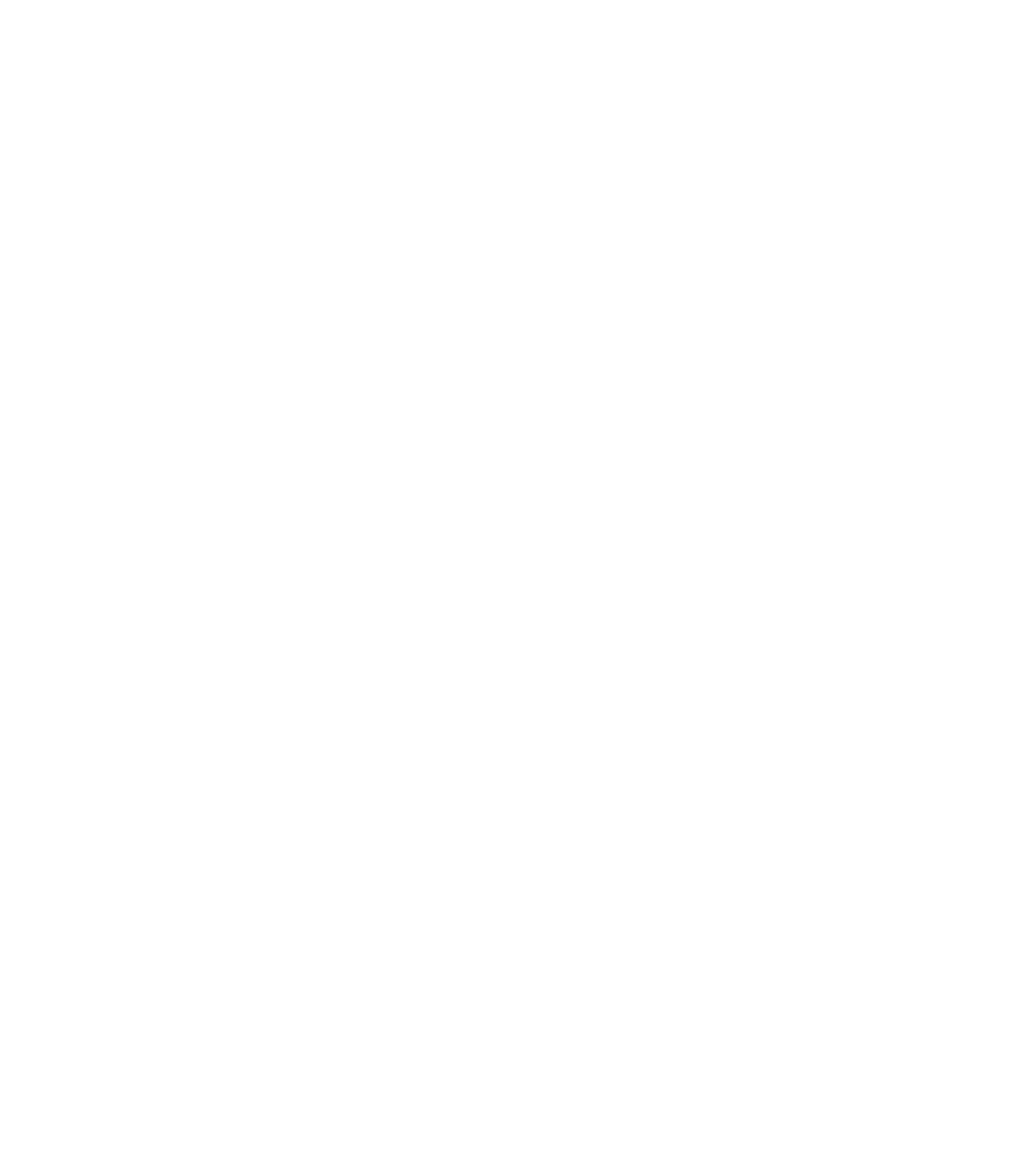
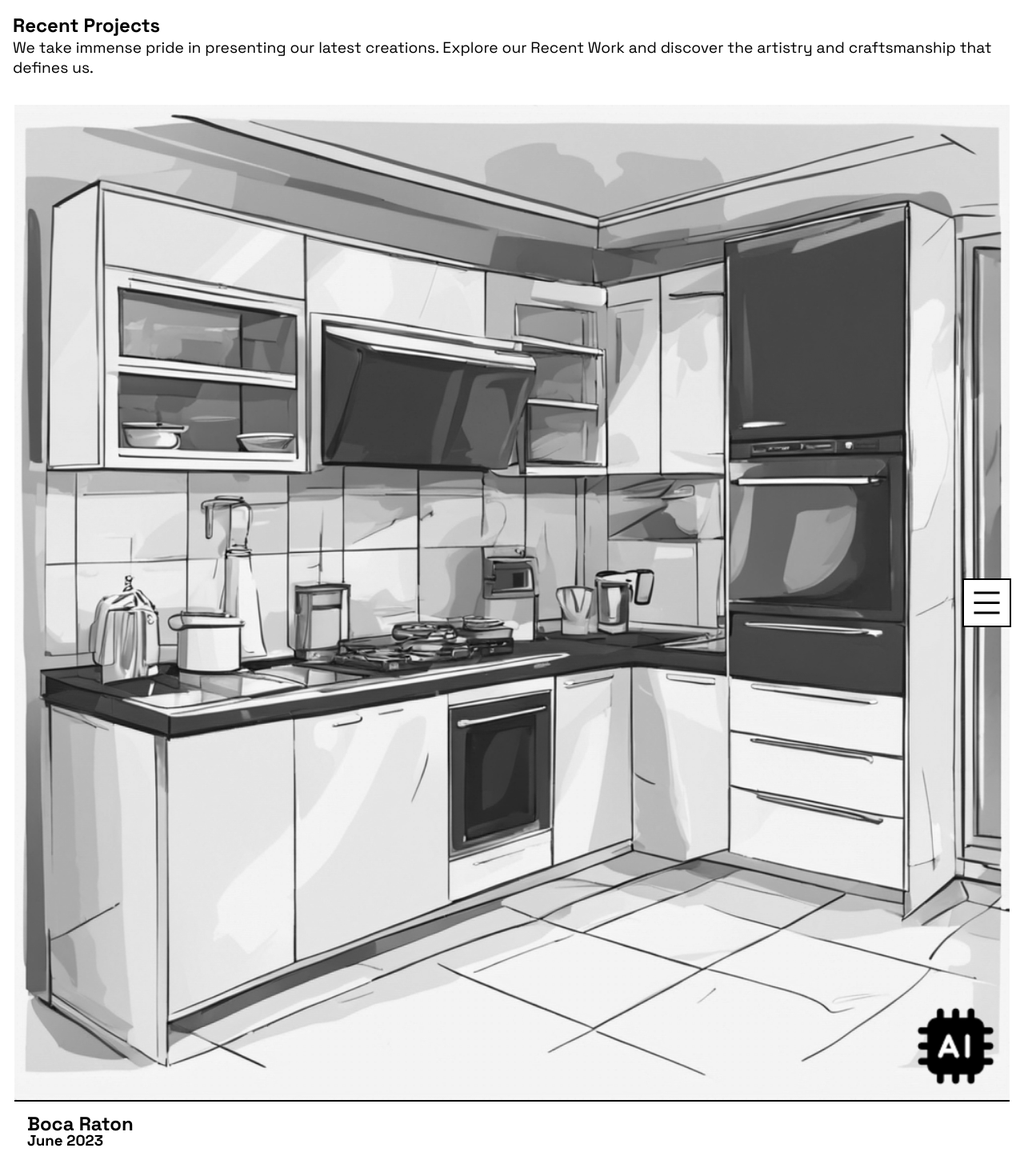
Before and after one commit to serge-yegorian/optimum-kitchen-and-bath, a React (Create React App) app: page /projects in a window 1280 px wide. Before the commit this address had no page. Shown: the top 1470 px of the page at 80% size. Before the commit the page ends 800 px from the top, so only its background shows below. Built offline with nearby package versions, Linux system fonts and the light colour scheme.

Commit message:
create projects page

```diff
--- a/src/App.js
+++ b/src/App.js
@@ -2,6 +2,7 @@
 import './App.scss';
 import Contact from "./pages/Contact/Contact";
 import Home from "./pages/Home/Home";
+import Projects from "./pages/Projects/Projects";
 import Team from "./pages/Team/Team";
 
 function App() {
@@ -12,6 +13,7 @@
         <Route path='/' element={<Home/>}/>
         <Route path="/contact" element={<Contact/>}/>
         <Route path="/team" element={<Team/>}/>
+        <Route path="/projects" element={<Projects/>}/>
       </Routes>
     </BrowserRouter>
    </>
--- a/src/components/Header/Header.js
+++ b/src/components/Header/Header.js
@@ -27,10 +27,10 @@
             <div className='header__options'>
                 <ul className='header__list header__list--mobile'>
                 <li className='header__li header__li--mobile' onClick={(e)=>{navigate('/'); toggleMenu(e)}}>Home</li>
-                    <li className='header__li header__li--mobile'>Projects</li>
+                    <li className='header__li header__li--mobile' onClick={(e)=>{navigate('/projects'); toggleMenu(e)}}>Projects</li>
                     <li className='header__li header__li--mobile'>Blog</li>
-                    <li className='header__li header__li--mobile'onClick={(e)=>{navigate('/team'); toggleMenu(e)}}>Team</li>
-                    <li className='header__li header__li--cta'onClick={(e)=>{navigate('/contact'); toggleMenu(e)}}>Contact</li>
+                    <li className='header__li header__li--mobile' onClick={(e)=>{navigate('/team'); toggleMenu(e)}}>Team</li>
+                    <li className='header__li header__li--cta' onClick={(e)=>{navigate('/contact'); toggleMenu(e)}}>Contact</li>
                 </ul>
                 <AiOutlineClose className='header__icon' onClick={toggleMenu} />
             </div>
--- a/src/pages/Home/Home.js
+++ b/src/pages/Home/Home.js
@@ -20,7 +20,7 @@
                 <section className='home__section'>
                     <h2 className='home__subheading'>Recent Work</h2>
                     <p className='home__description home__description--section'>We take immense pride in presenting our latest creations. Explore our Recent Work and discover the artistry and craftsmanship that defines us. </p>
-                    <button className='home__cta'>Check allowing Work</button>
+                    <button className='home__cta'>Check Recent Work</button>
                     <div className='home__container'>
                         <div className='home__work-div'>
                             <img alt='project' className='home__work' src={require('../../assets/images/work1.png')}/>
--- /dev/null
+++ b/src/pages/Projects/Projects.js
@@ -0,0 +1,45 @@
+import Footer from '../../components/Footer/Footer';
+import Header from '../../components/Header/Header';
+import './Projects.scss'
+
+const Projects = () => {
+    return (
+        <>
+            <Header/>
+            <main className='projects'>
+                <section className='projects__section'>
+                    <h1 className='projects__heading'>Recent Projects</h1>
+                    <p className='projects__slogan'>We take immense pride in presenting our latest creations. Explore our Recent Work and discover the artistry and craftsmanship that defines us.</p>
+                </section>
+                <section className='projects__section'>
+                    <div className='projects__container'>
+                        <div className='projects__project'>
+                            <img className='projects__image' src={require('../../assets/images/work1.png')}/>
+                            <div className='projects__data'>
+                                <h2 className='projects__city'>Boca Raton</h2>
+                                <h3 className='projects__date'>June 2023</h3>
+                            </div>
+                        </div>
+                        <div className='projects__project'>
+                            <img className='projects__image' src={require('../../assets/images/blog3.png')}/>
+                            <div className='projects__data'>
+                                <h2 className='projects__city'>West Palm Beach</h2>
+                                <h3 className='projects__date'>May 2023</h3>
+                            </div>
+                        </div>
+                        <div className='projects__project'>
+                            <img className='projects__image' src={require('../../assets/images/blog2.png')}/>
+                            <div className='projects__data'>
+                                <h2 className='projects__city'>Jupyter</h2>
+                                <h3 className='projects__date'>March 2023</h3>
+                            </div>
+                        </div>
+                    </div>
+                </section>
+            </main>
+            <Footer/>
+        </>
+    );
+}
+
+export default Projects;
--- /dev/null
+++ b/src/pages/Projects/Projects.scss
@@ -0,0 +1,49 @@
+.projects {
+    padding: 1rem;
+
+    &__image {
+        width: 100%;
+        margin-bottom: 0;
+        border-bottom: 2px solid black;
+        filter: grayscale(100%);
+    }
+
+    &__slogan {
+        font-size: 1.2rem;
+        margin-bottom: 2rem;
+    }
+
+    &__project {
+        margin-bottom: 2rem;
+        border: 2px solid white;
+        transition: 0.2s;
+        cursor: pointer;
+    }
+
+    &__project:hover {
+        border: 2px solid black;
+    }
+
+    &__project:hover &__data {
+        background-color: black;
+        color: white;
+    }
+
+    &__project:hover &__image {
+        filter: none;
+    }
+
+    &__data {
+        padding: 1rem;
+        margin-top: -5px;
+        padding-left: 1rem;
+        padding-bottom: 1rem;
+        width: 100%;
+        line-height: 1;
+        transition: 0.2s;
+    }
+
+    &__city {
+        line-height: 1;
+    }
+}
--- a/src/pages/Team/Team.js
+++ b/src/pages/Team/Team.js
@@ -9,7 +9,7 @@
     <main className='team'>
         <section className='team__section'>
             <h1 className='team__heading'>Meet Our Team of Proffesionals</h1>
-            <p className='team__slogan'>We don't stop at hiring the best; we empower them to become even better. Our commitment to excellence extends to ongoing training and development programs that keep our specialists at the forefront of industry trends and techniques.</p>
+            <p className='team__slogan'>We don't stop at hiring the best! We empower them to become even better. Our commitment to excellence extends to ongoing training and development programs that keep our specialists at the forefront of industry trends and techniques.</p>
         </section>
         <section className='team__section'>
             <h2 className='team__subheading'>Our Team Members:</h2>
```
